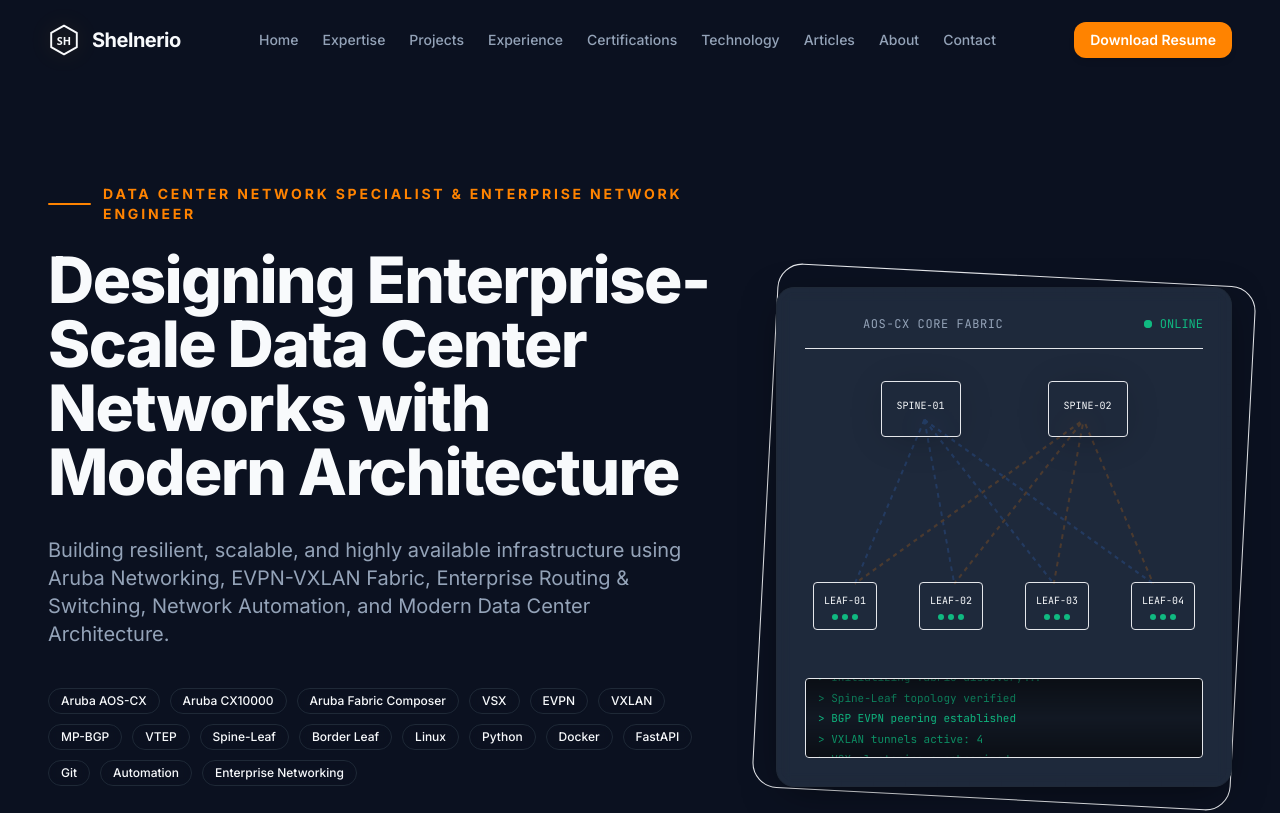
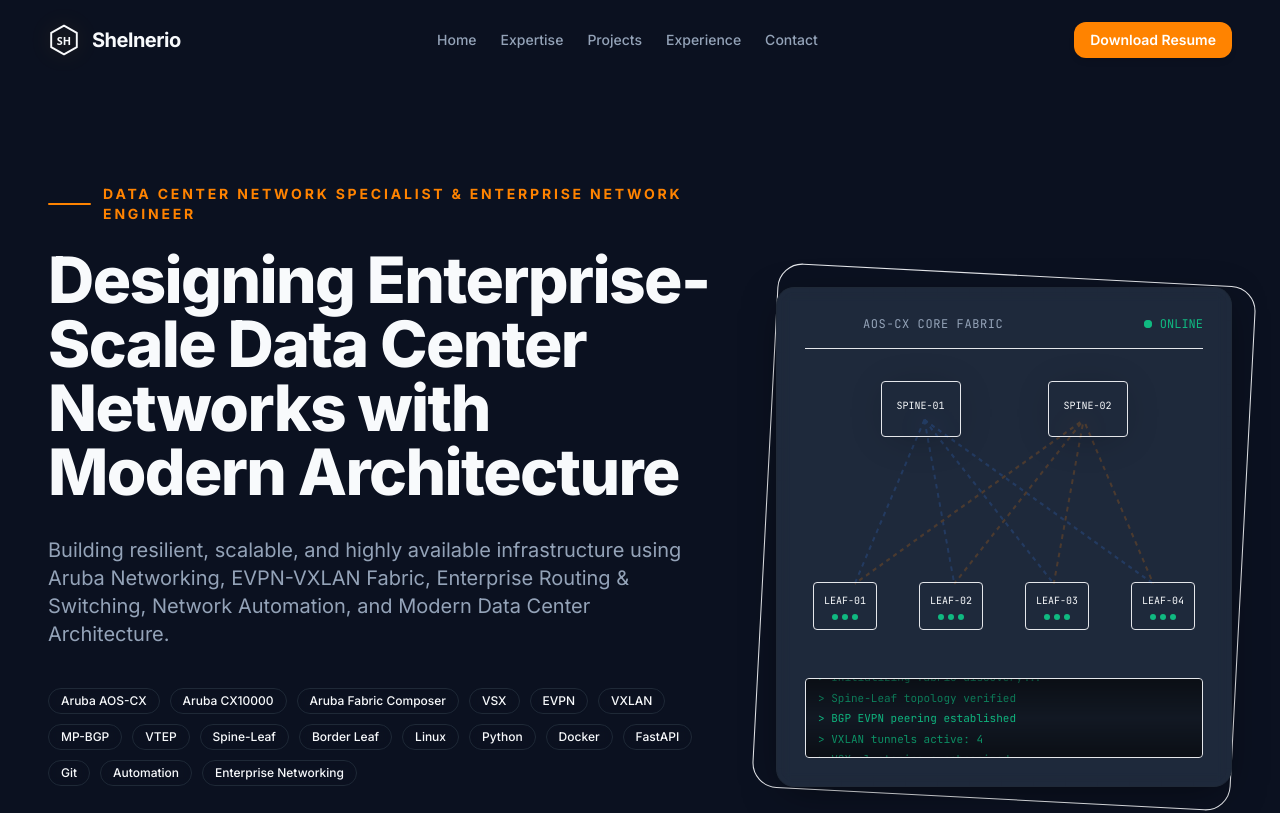
Before and after one commit to shelner8/portofolio, a Next.js app: page / in a window 1280 px wide. Shown: the top 813 px of the page. Built offline with nearby package versions, Linux system fonts and the light colour scheme; no server answers.

Commit message:
content(navigation): simplify main navigation to primary core sections to reduce scroll fatigue

```diff
--- a/src/data/navigation.ts
+++ b/src/data/navigation.ts
@@ -3,9 +3,5 @@
   { name: "Expertise", href: "/#expertise" },
   { name: "Projects", href: "/#projects" },
   { name: "Experience", href: "/#experience" },
-  { name: "Certifications", href: "/#certifications" },
-  { name: "Technology", href: "/technology" },
-  { name: "Articles", href: "/#articles" },
-  { name: "About", href: "/#about" },
   { name: "Contact", href: "/#contact" },
 ];
```
Also changed, not shown: 1 other file (tests, documents, lock files or other folders).
